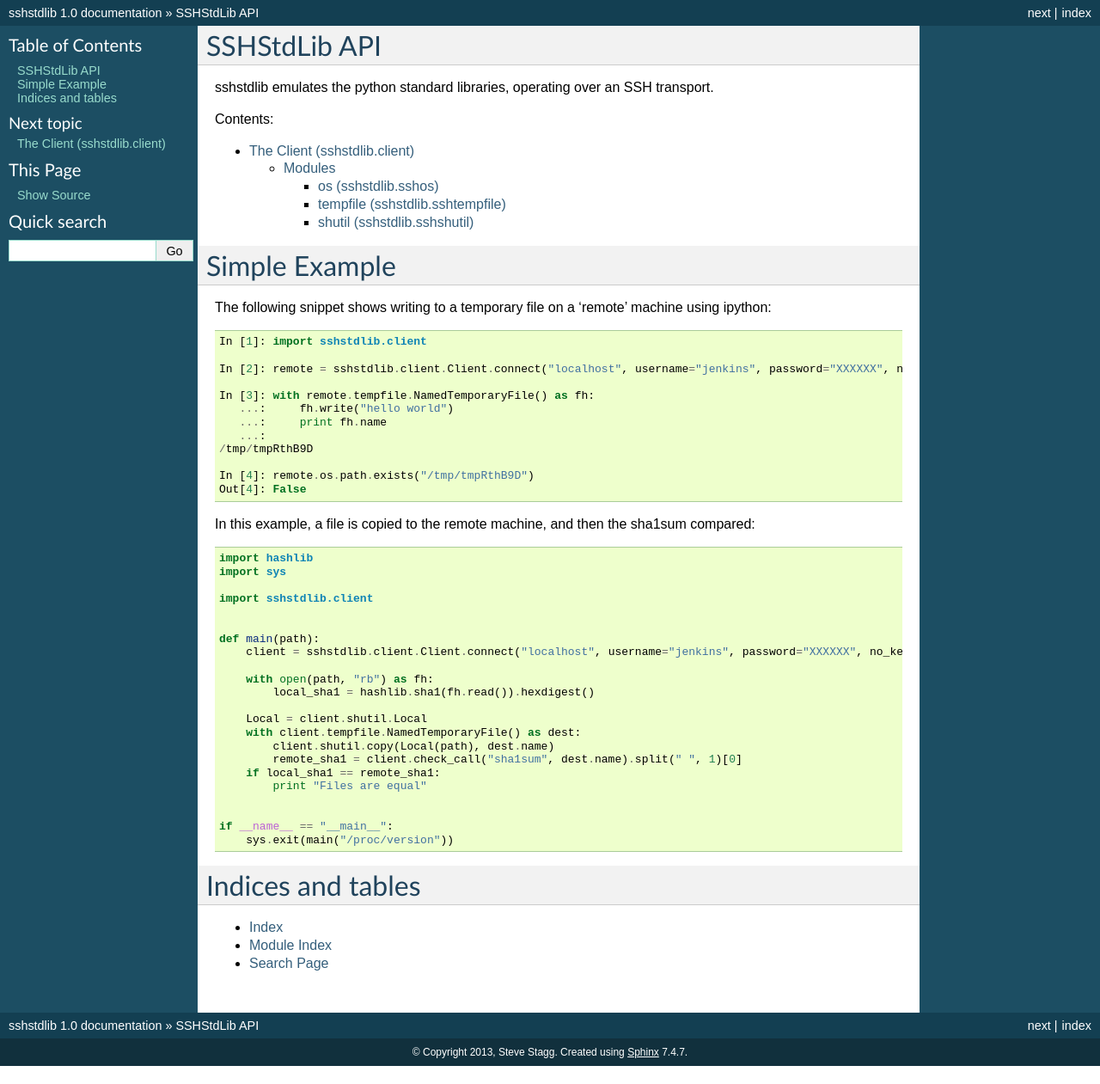
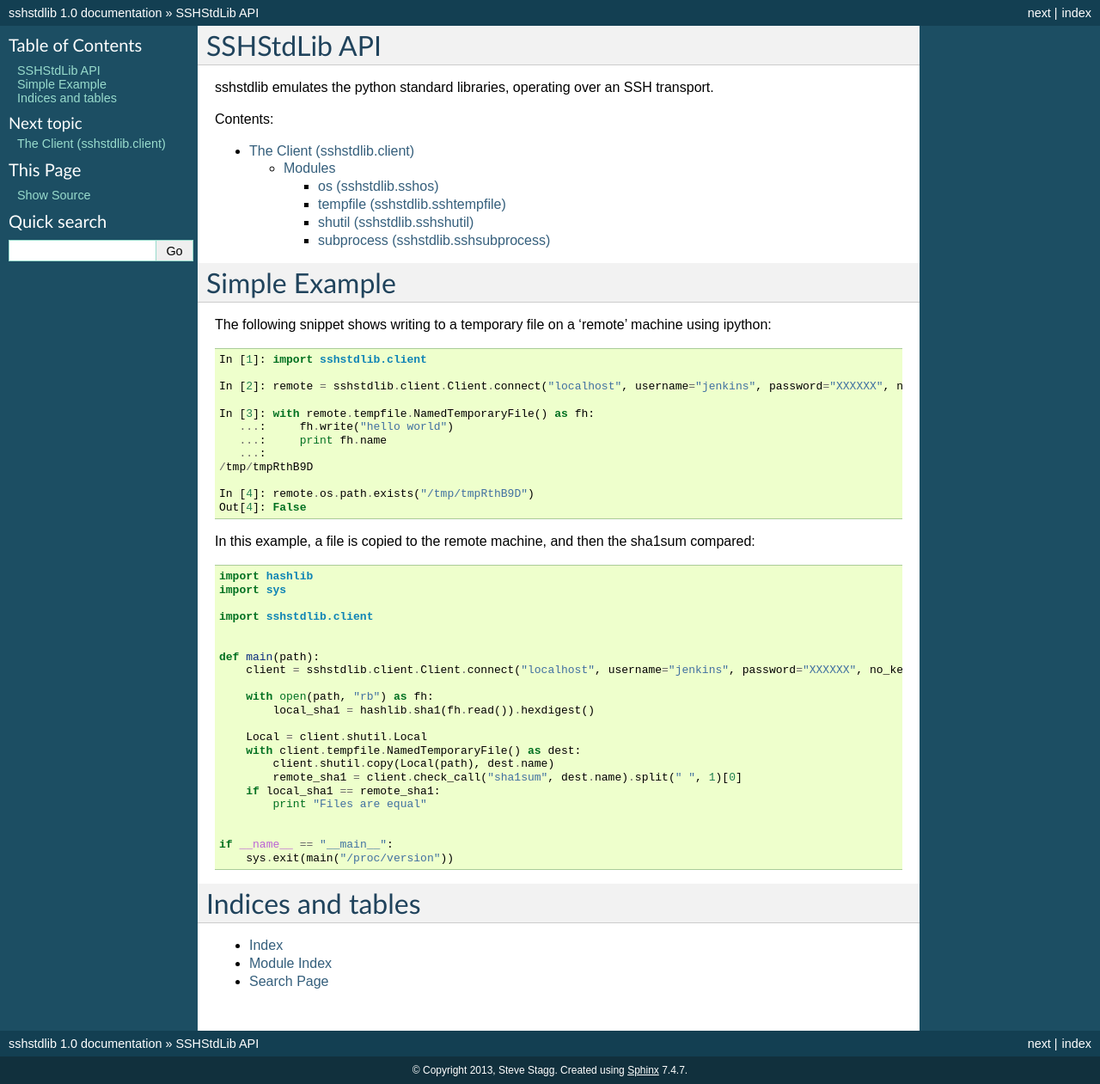
Before and after one commit to sjl421/sshstdlib, a Sphinx documentation site: the page built from doc/index.rst, in a window 1280 px wide. Shown: the whole page at 86% size. Built offline with Sphinx 7.4.7, drawn with Linux system fonts in a browser that asks for light colours; before the commit the page ends 1240 px from its top, so only the background shows below that.

Commit message:
Add in subprocess documentation

```diff
--- a/doc/client.rst
+++ b/doc/client.rst
@@ -17,3 +17,4 @@ Implemented Modules:
    os
    tempfile
    shutil
+   subprocess
--- /dev/null
+++ b/doc/subprocess.rst
@@ -0,0 +1,8 @@
+
+subprocess (sshstdlib.sshsubprocess)
+=====================================
+
+
+.. automodule:: sshstdlib.sshsubprocess
+    :members:
+    :undoc-members:
```
